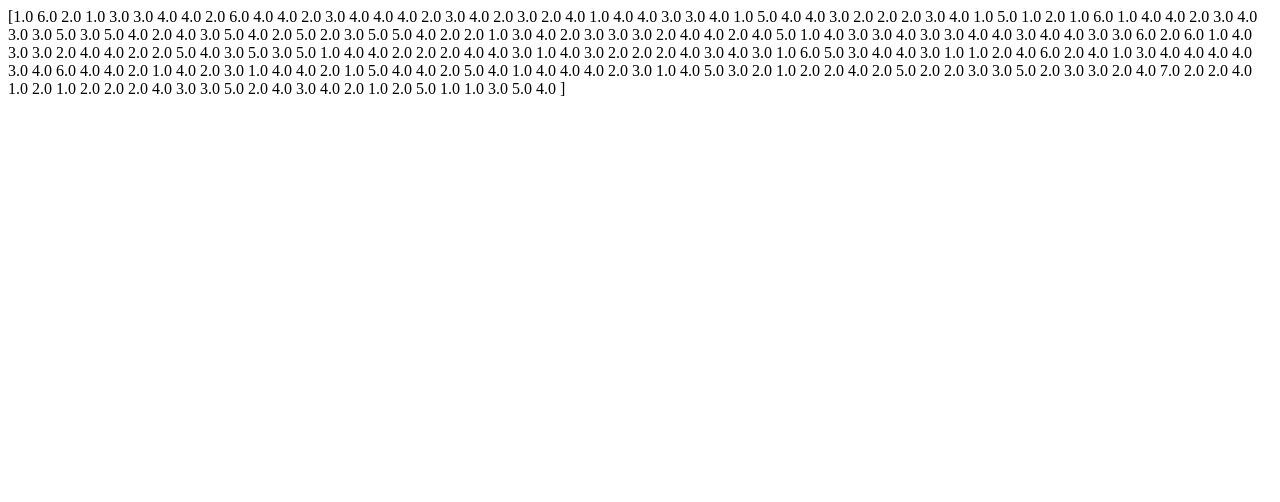
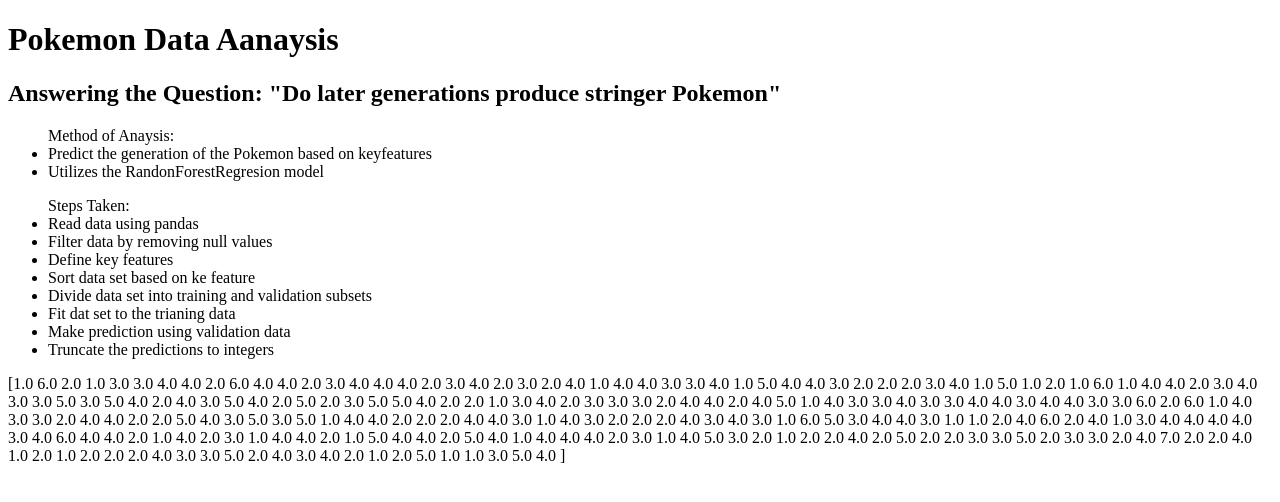
Before and after one commit to savigaur2/pokemon-data-analysis, a Flask app: page / in a window 1280 px wide. Shown: the top 502 px of the page. Run offline with Flask 2, Linux system fonts and the light colour scheme.

Commit message:
Update index.html with content

```diff
--- a/Main.py
+++ b/Main.py
@@ -27,7 +27,7 @@
     filtered_pokemon_data = filtered_pokemon_data.sort_values('total_points', ascending = False)
     print('Data sucessfully sorted based on total_points')
 
-    # Define out target(y) and our features
+    # Define out target(y) and our features(x)
     y = filtered_pokemon_data.generation
     X = filtered_pokemon_data[features]
 
--- a/templates/index.html
+++ b/templates/index.html
@@ -5,5 +5,24 @@
 <title></title>
 </head>
 <body>
+    <h1>
+        Pokemon Data Aanaysis
+    </h1>
+    <h2>Answering the Question: "Do later generations produce stringer Pokemon"</h2>
+    <ul>Method of Anaysis:
+        <li>Predict the generation of the Pokemon based on keyfeatures</li>
+        <li>Utilizes the RandonForestRegresion model</li>
+    </ul>
+    <ul>Steps Taken:
+        <li>Read data using pandas</li>
+        <li>Filter data by removing null values</li>
+        <li>Define key features</li>
+        <li>Sort data set based on ke feature</li>
+        <li>Divide data set into training and validation subsets</li>
+        <li>Fit dat set to the trianing data</li>
+        <li>Make prediction using validation data</li>
+        <li>Truncate the predictions to integers</li>
+    </ul>
+    <p></p>
 </body>
 </html>
```
